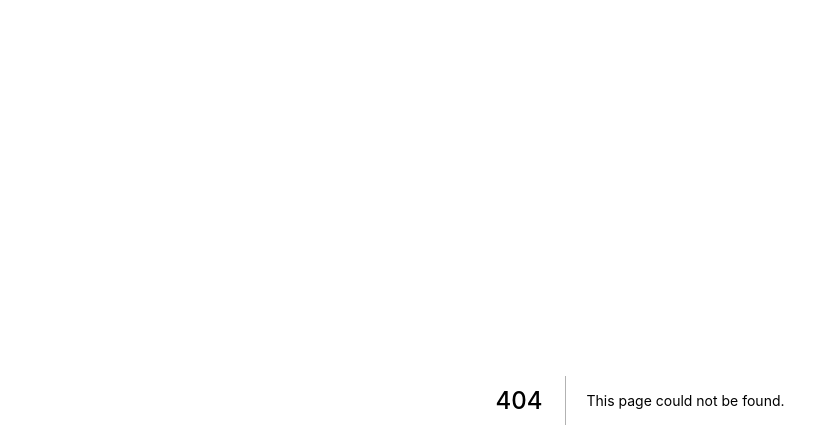
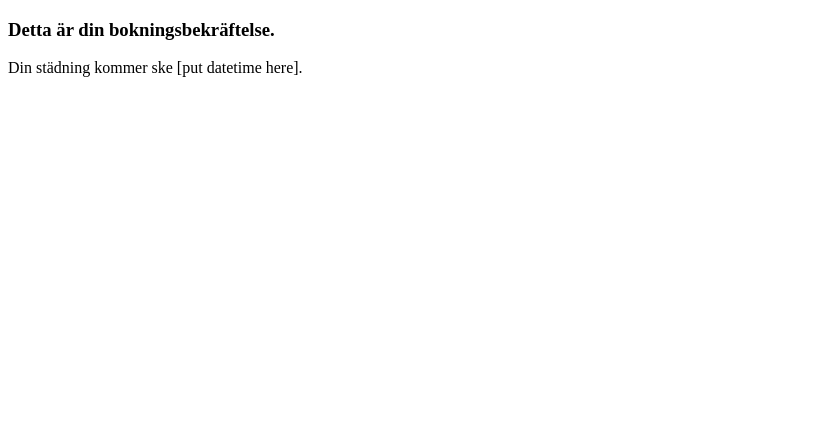
Before and after one commit to isthisthereallife/schoolproject-with-SpringBoot-NextJS, a Next.js app in the folder frontend/: page /confirmation in a window 1280 px wide. Before the commit this address had no page. Shown: the top 448 px of the page, without its empty margins (0-839 px from the left). Built offline with nearby package versions, Linux system fonts and the light colour scheme.

Commit message:
added button "boka" and mock confirmation-page
and eslint

```diff
--- a/frontend/package.json
+++ b/frontend/package.json
@@ -6,6 +6,7 @@
     "@testing-library/jest-dom": "^5.16.1",
     "@testing-library/react": "^12.1.2",
     "@testing-library/user-event": "^13.5.0",
+    "eslint": "^8.6.0",
     "next": "^12.0.7",
     "react": "^17.0.2",
     "react-datepicker": "^4.5.0",
--- /dev/null
+++ b/frontend/pages/confirmation.jsx
@@ -0,0 +1,14 @@
+import React from 'react'
+function ConfirmationPage() {
+
+  return (
+    <div>
+      <h3>Detta är din bokningsbekräftelse.</h3>
+      <div>Din städning kommer ske [put datetime here].
+      </div>
+    </div>
+
+  )
+}
+
+export default ConfirmationPage
```
Also changed, not shown: frontend/pages/booking.jsx (+11 -13 lines), frontend/.eslintrc.json (added), 1 other file (tests, documents, lock files or other folders).
